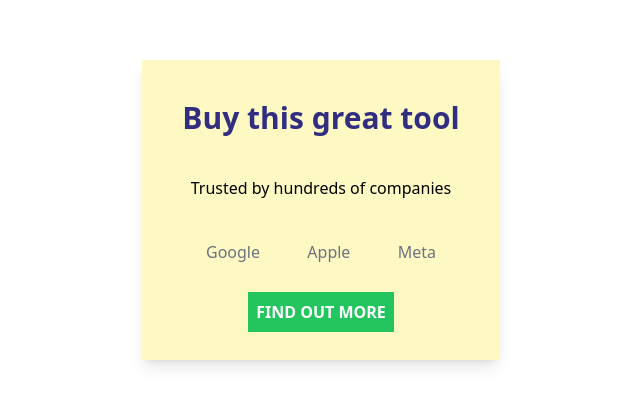
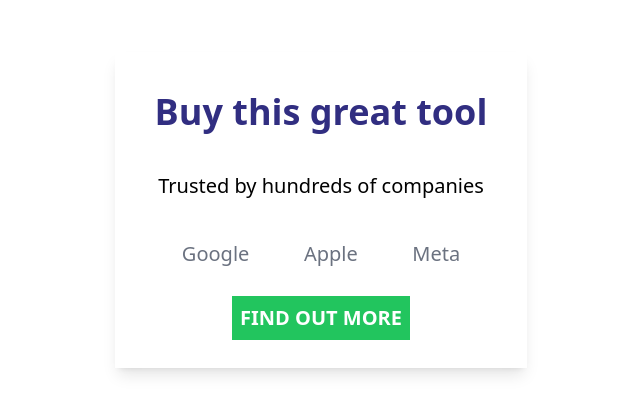
Before and after one commit to Redo76/tailwind-test, a plain HTML site: page index.html in a window 1280 px wide. Shown: the part 190-604 px from the top of the page, without its empty margins (319-959 px from the left). Drawn offline with nearby package versions, Linux system fonts and the light colour scheme.

Commit message:
couleur blanche

```diff
--- a/index.html
+++ b/index.html
@@ -8,8 +8,8 @@
     <script src="https://cdn.tailwindcss.com"></script>
 </head>
 <body class="h-screen flex">
-        <div class="max-w-sm m-auto p-5 bg-yellow-100 shadow-lg shadow-black-500/40">
-            <h1 class="p-5 text-center text-3xl font-bold text-indigo-900">Buy this great tool</h1>
+        <div class="max-w-sm m-auto p-5 bg-white shadow-lg shadow-black-500/40 lg:text-xl lg:max-w-md">
+            <h1 class="p-5 text-center text-3xl font-bold text-indigo-900 lg:text-4xl">Buy this great tool</h1>
             <p class="p-5 text-center">Trusted by hundreds of companies</p>
             <ul class="flex justify-around p-5 text-gray-500">
                 <li>Apple</li>
```
